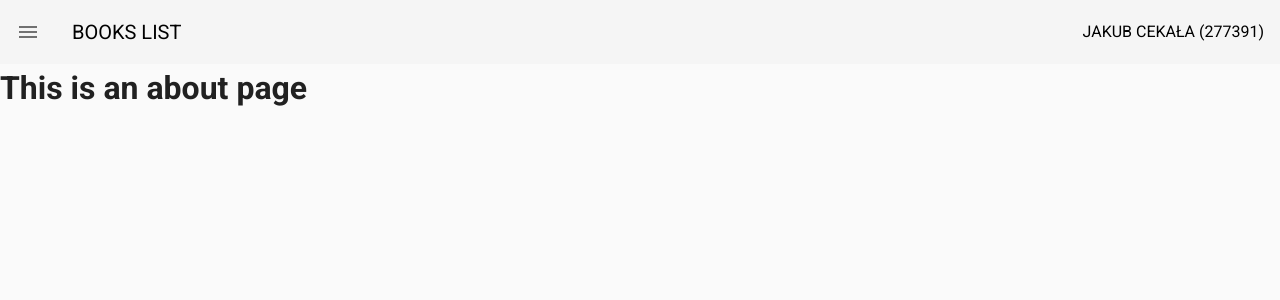
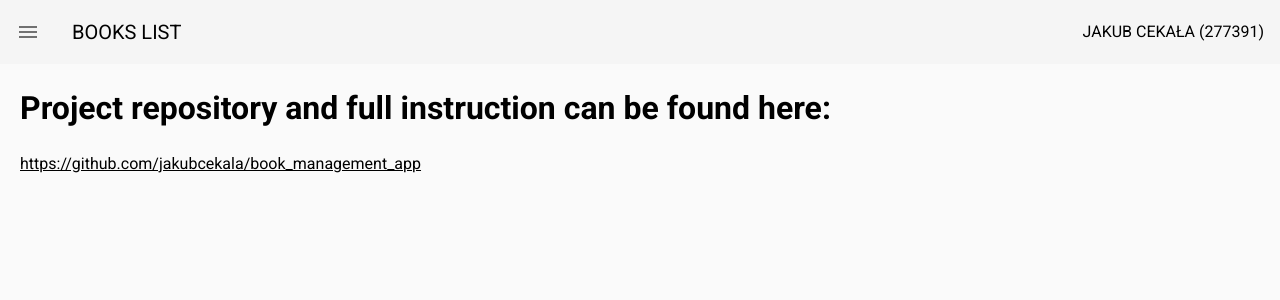
Before and after one commit to jakubcekala/book_management_app, a Vue app: page /about in a window 1280 px wide. Shown: the top 300 px of the page. Built offline with nearby package versions, Linux system fonts and the light colour scheme.

Commit message:
Edit about section

```diff
--- a/package.json
+++ b/package.json
@@ -1,5 +1,5 @@
 {
-  "name": "projekt_zai2",
+  "name": "book_management_app",
   "version": "0.1.0",
   "private": true,
   "scripts": {
--- a/src/views/About.vue
+++ b/src/views/About.vue
@@ -1,5 +1,6 @@
 <template>
-  <div class="about">
-    <h1>This is an about page</h1>
+  <div class="home">
+    <h1 class="subheading black--text pa-5">Project repository and full instruction can be found here: </h1>
+    <a class="black--text pa-5" href="https://github.com/jakubcekala/book_management_app">https://github.com/jakubcekala/book_management_app</a>
   </div>
 </template>
```
